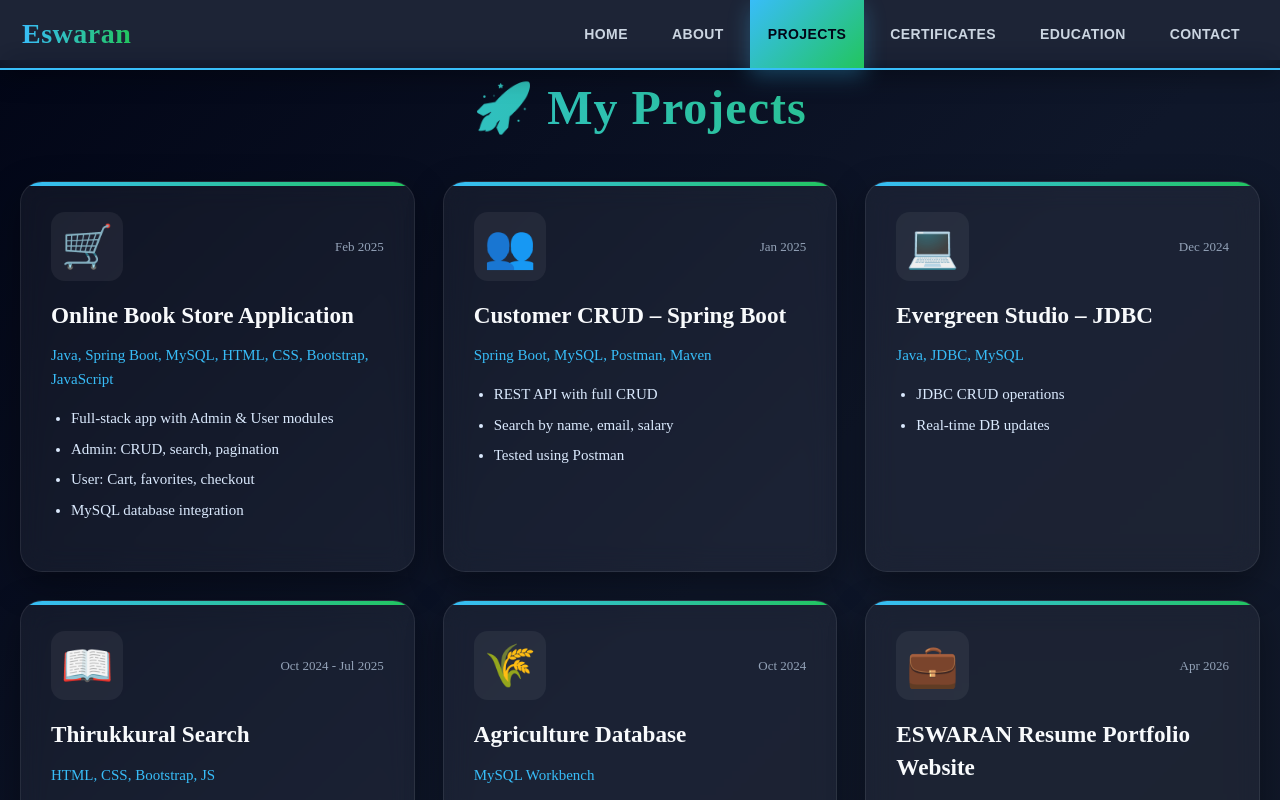
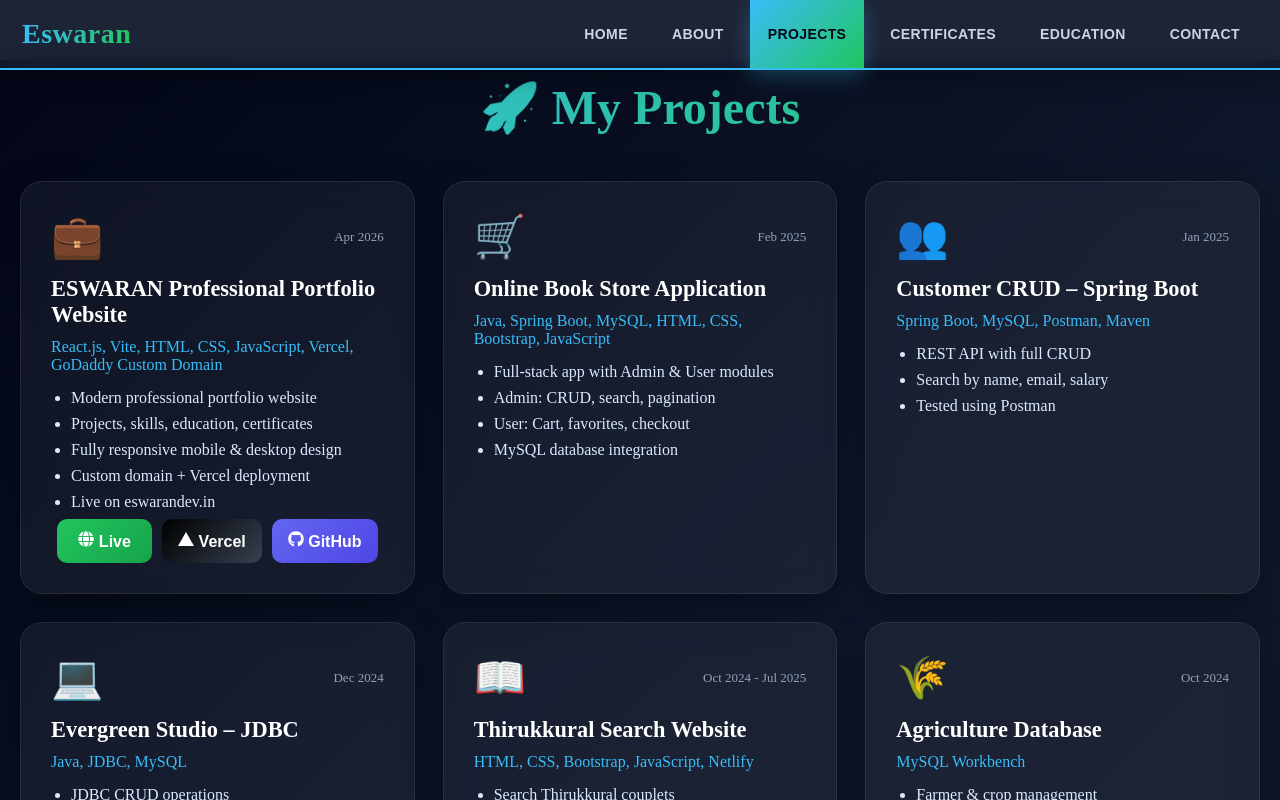
Before and after one commit to Eswaran0908/eswaran-professional-portfolio, a React (Vite) app: page / in a window 1280 px wide. Both pictures are taken after a click on the button "PROJECTS". Shown: the top 800 px of the page. Built offline with nearby package versions, Linux system fonts and the light colour scheme.

Commit message:
Updated Projects section UI with real icons and button styles

```diff
--- a/src/components/Projects.css
+++ b/src/components/Projects.css
@@ -27,11 +27,10 @@
   background: linear-gradient(90deg, #38bdf8, #22c55e);
   -webkit-background-clip: text;
   -webkit-text-fill-color: transparent;
-  letter-spacing: 1px;
 }
 
 /* ===============================
-   GRID - 3 CARD PER ROW
+   GRID
 ================================= */
 .project-grid {
   display: grid;
@@ -43,140 +42,144 @@
    CARD
 ================================= */
 .project-card {
-  background: rgba(255, 255, 255, 0.05);
+  background: rgba(255,255,255,0.05);
   border: 1px solid rgba(255,255,255,0.08);
   backdrop-filter: blur(14px);
   border-radius: 22px;
   padding: 30px;
+  box-shadow: 0 12px 35px rgba(0,0,0,0.35);
   transition: 0.4s ease;
-  box-shadow: 0 12px 35px rgba(0,0,0,0.35);
-  position: relative;
-  overflow: hidden;
+  display: flex;
+  flex-direction: column;
 }
 
-/* Glow Top Border */
-.project-card::before {
-  content: "";
-  position: absolute;
-  inset: 0;
-  height: 4px;
-  background: linear-gradient(90deg, #38bdf8, #22c55e);
-}
-
-/* Hover */
 .project-card:hover {
   transform: translateY(-10px) scale(1.02);
   box-shadow: 0 20px 45px rgba(56,189,248,0.18);
 }
 
 /* ===============================
-   TOP AREA
+   TOP
 ================================= */
 .card-top {
   display: flex;
   justify-content: space-between;
   align-items: center;
-  margin-bottom: 18px;
 }
 
 .icon {
   font-size: 2rem;
-  background: rgba(255,255,255,0.06);
-  padding: 10px;
-  border-radius: 14px;
 }
 
 .date {
   font-size: 13px;
   color: #94a3b8;
-  font-weight: 500;
 }
 
 /* ===============================
    TEXT
 ================================= */
 .project-card h3 {
-  font-size: 1.45rem;
-  margin-bottom: 12px;
-  line-height: 1.4;
-  color: #f8fafc;
+  font-size: 1.4rem;
+  margin: 15px 0 10px;
 }
 
 .tech {
   color: #38bdf8;
-  font-size: 15px;
-  line-height: 1.6;
-  margin-bottom: 16px;
-  font-weight: 500;
+  margin-bottom: 15px;
 }
 
-/* ===============================
-   LIST
-================================= */
 .project-card ul {
   padding-left: 20px;
-  margin: 0;
 }
 
 .project-card li {
   margin-bottom: 8px;
   color: #dbeafe;
-  line-height: 1.5;
-  font-size: 15px;
 }
 
 /* ===============================
    BUTTON GROUP
 ================================= */
 .btn-group {
-  margin-top: 20px;
+  margin-top: auto;
   display: flex;
-  gap: 12px;
+  justify-content: center;
+  gap: 10px;
   flex-wrap: wrap;
 }
 
 .btn {
   border: none;
-  padding: 10px 18px;
+  padding: 10px 16px;
   border-radius: 10px;
+  color: white;
   cursor: pointer;
   font-weight: 700;
-  color: white;
-  background: linear-gradient(135deg, #22c55e, #16a34a);
-  transition: 0.3s ease;
+  transition: 0.3s;
 }
 
 .btn:hover {
   transform: translateY(-3px);
+}
+
+/* ===============================
+   BUTTON COLORS
+================================= */
+.live-btn {
+  background: linear-gradient(135deg, #22c55e, #16a34a);
+}
+
+.live-btn:hover {
   box-shadow: 0 10px 18px rgba(34,197,94,0.28);
 }
 
+.netlify-btn {
+  background: linear-gradient(135deg, #06b6d4, #0891b2);
+}
+
+.netlify-btn:hover {
+  box-shadow: 0 10px 18px rgba(6,182,212,0.28);
+}
+
+.vercel-btn {
+  background: linear-gradient(135deg, #000000, #374151);
+}
+
+.vercel-btn:hover {
+  box-shadow: 0 10px 18px rgba(0,0,0,0.28);
+}
+
+.github-btn {
+  background: linear-gradient(135deg, #6366f1, #4f46e5);
+}
+
+.github-btn:hover {
+  box-shadow: 0 10px 18px rgba(99,102,241,0.28);
+}
+
 /* ===============================
-   NAVIGATION
+   NAV
 ================================= */
 .nav {
   display: flex;
   justify-content: space-between;
-  align-items: center;
-  max-width: 1400px;
   margin: 50px auto 25px;
   gap: 15px;
 }
 
 .nav button {
+  border: none;
   padding: 12px 24px;
-  background: linear-gradient(135deg, #38bdf8, #0ea5e9);
-  color: white;
-  border: none;
   border-radius: 12px;
   cursor: pointer;
+  color: white;
   font-weight: 700;
-  transition: 0.3s;
+  background: linear-gradient(135deg, #38bdf8, #0ea5e9);
 }
 
 .nav button:hover {
-  transform: translateY(-3px);
-  box-shadow: 0 12px 20px rgba(56,189,248,0.25);
+  background: linear-gradient(135deg, #22c55e, #16a34a);
 }
 
 /* ===============================
@@ -184,7 +187,6 @@
 ================================= */
 .social {
   text-align: center;
-  margin-top: 10px;
 }
 
 .social button {
@@ -193,30 +195,28 @@
   border: none;
   border-radius: 12px;
   cursor: pointer;
+  color: white;
   font-weight: 700;
-  color: white;
   background: linear-gradient(135deg, #6366f1, #4f46e5);
-  transition: 0.3s;
 }
 
 .social button:hover {
-  transform: translateY(-3px);
-  box-shadow: 0 12px 18px rgba(99,102,241,0.25);
+  background: linear-gradient(135deg, #22c55e, #16a34a);
 }
 
 /* ===============================
    TABLET
 ================================= */
-@media (max-width: 1100px) {
+@media (max-width:1100px) {
   .project-grid {
-    grid-template-columns: repeat(2, 1fr);
+    grid-template-columns: repeat(2,1fr);
   }
 }
 
 /* ===============================
    MOBILE
 ================================= */
-@media (max-width: 700px) {
+@media (max-width:700px) {
   .project-grid {
     grid-template-columns: 1fr;
   }
--- a/src/components/Projects.jsx
+++ b/src/components/Projects.jsx
@@ -1,7 +1,31 @@
 import React from "react";
+import {
+  FaGithub,
+  FaGlobe,
+  FaLinkedin,
+} from "react-icons/fa";
+import { SiNetlify, SiVercel } from "react-icons/si";
+
 import "./Projects.css";
 
 const projects = [
+  {
+    title: "ESWARAN Professional Portfolio Website",
+    date: "Apr 2026",
+    icon: "💼",
+    tech: "React.js, Vite, HTML, CSS, JavaScript, Vercel, GoDaddy Custom Domain",
+    details: [
+      "Modern professional portfolio website",
+      "Projects, skills, education, certificates",
+      "Fully responsive mobile & desktop design",
+      "Custom domain + Vercel deployment",
+      "Live on eswarandev.in",
+    ],
+    live: "https://eswarandev.in",
+    vercel: "https://eswaran-professional-portfolio.vercel.app",
+    github: "https://github.com/Eswaran0908/eswaran-professional-portfolio",
+  },
+
   {
     title: "Online Book Store Application",
     date: "Feb 2025",
@@ -14,6 +38,7 @@ const projects = [
       "MySQL database integration",
     ],
   },
+
   {
     title: "Customer CRUD – Spring Boot",
     date: "Jan 2025",
@@ -25,6 +50,7 @@ const projects = [
       "Tested using Postman",
     ],
   },
+
   {
     title: "Evergreen Studio – JDBC",
     date: "Dec 2024",
@@ -35,19 +61,22 @@ const projects = [
       "Real-time DB updates",
     ],
   },
+
   {
-    title: "Thirukkural Search",
+    title: "Thirukkural Search Website",
     date: "Oct 2024 - Jul 2025",
     icon: "📖",
-    tech: "HTML, CSS, Bootstrap, JS",
+    tech: "HTML, CSS, Bootstrap, JavaScript, Netlify",
     details: [
       "Search Thirukkural couplets",
-      "Responsive UI",
-      "Deployed on Netlify",
+      "Responsive UI design",
+      "Hosted with Netlify",
+      "Tamil educational web project",
     ],
-    live: "https://site-tamil-ilakkiya.netlify.app",
+    netlify: "https://site-tamil-ilakkiya.netlify.app",
     github: "https://github.com/Eswaran0908/thiru-kural-search-webpage",
   },
+
   {
     title: "Agriculture Database",
     date: "Oct 2024",
@@ -58,18 +87,20 @@ const projects = [
       "Profit/Loss tracking",
     ],
   },
+
   {
     title: "ESWARAN Resume Portfolio Website",
     date: "Apr 2026",
-    icon: "💼",
-    tech: "React.js, Vite, HTML, CSS, JavaScript, Netlify",
+    icon: "📄",
+    tech: "React.js, Vite, HTML, CSS, JavaScript, Netlify Free Domain",
     details: [
       "Professional responsive portfolio website",
       "Projects, skills, education, certificates",
       "Resume download option",
-      "Deployed on Netlify",
+      "Hosted using Netlify",
+      "Earlier portfolio version",
     ],
-    live: "https://eswaran-resume-website.netlify.app",
+    netlify: "https://eswaran-resume-website.netlify.app",
     github: "https://github.com/Eswaran0908/eswaran-resume-website",
   },
 ];
@@ -100,19 +131,37 @@ const Projects = ({ next, prev }) => {
               <div className="btn-group">
                 {proj.live && (
                   <button
+                    className="btn live-btn"
                     onClick={() => window.open(proj.live, "_blank")}
-                    className="btn"
                   >
-                    Live
+                    <FaGlobe /> Live
+                  </button>
+                )}
+
+                {proj.netlify && (
+                  <button
+                    className="btn netlify-btn"
+                    onClick={() => window.open(proj.netlify, "_blank")}
+                  >
+                    <SiNetlify /> Netlify
+                  </button>
+                )}
+
+                {proj.vercel && (
+                  <button
+                    className="btn vercel-btn"
+                    onClick={() => window.open(proj.vercel, "_blank")}
+                  >
+                    <SiVercel /> Vercel
                   </button>
                 )}
 
                 {proj.github && (
                   <button
+                    className="btn github-btn"
                     onClick={() => window.open(proj.github, "_blank")}
-                    className="btn"
                   >
-                    GitHub
+                    <FaGithub /> GitHub
                   </button>
                 )}
               </div>
@@ -132,7 +181,7 @@ const Projects = ({ next, prev }) => {
             window.open("https://github.com/Eswaran0908", "_blank")
           }
         >
-          GitHub
+          <FaGithub /> GitHub
         </button>
 
         <button
@@ -143,7 +192,7 @@ const Projects = ({ next, prev }) => {
             )
           }
         >
-          LinkedIn
+          <FaLinkedin /> LinkedIn
         </button>
       </div>
     </section>
```
Also changed, not shown: src/Work-Result/3-projects.png.
